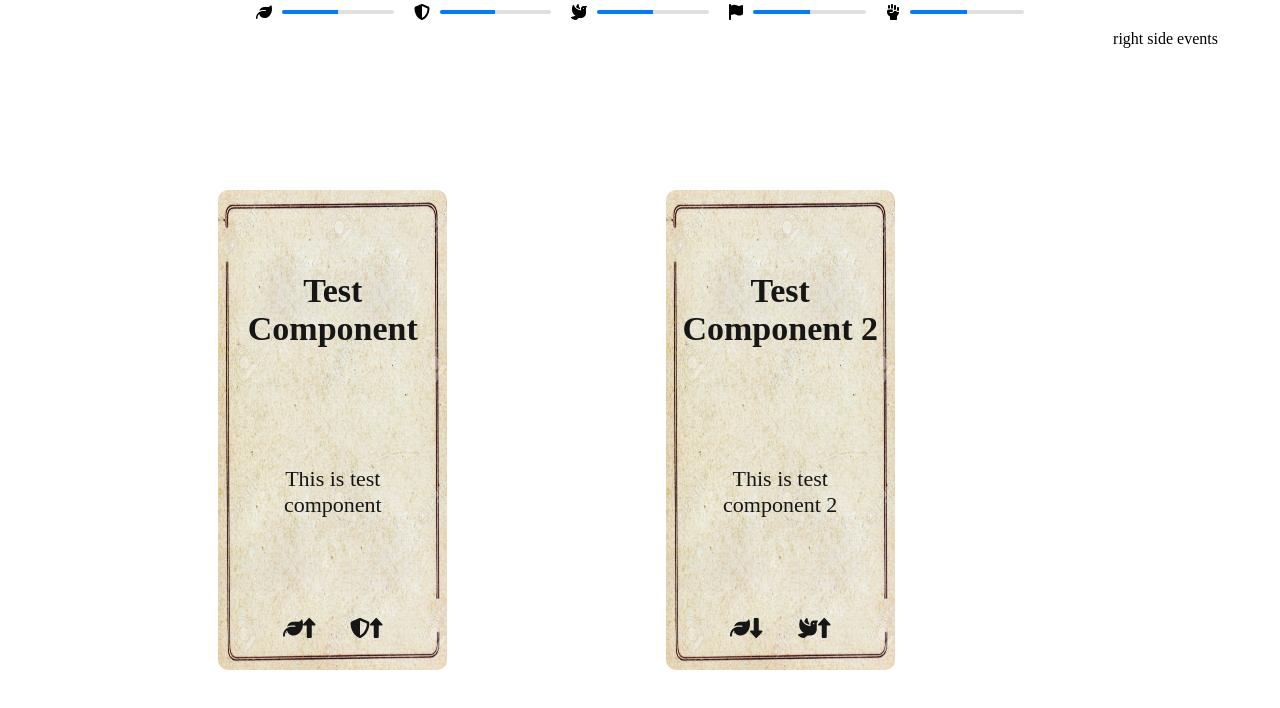
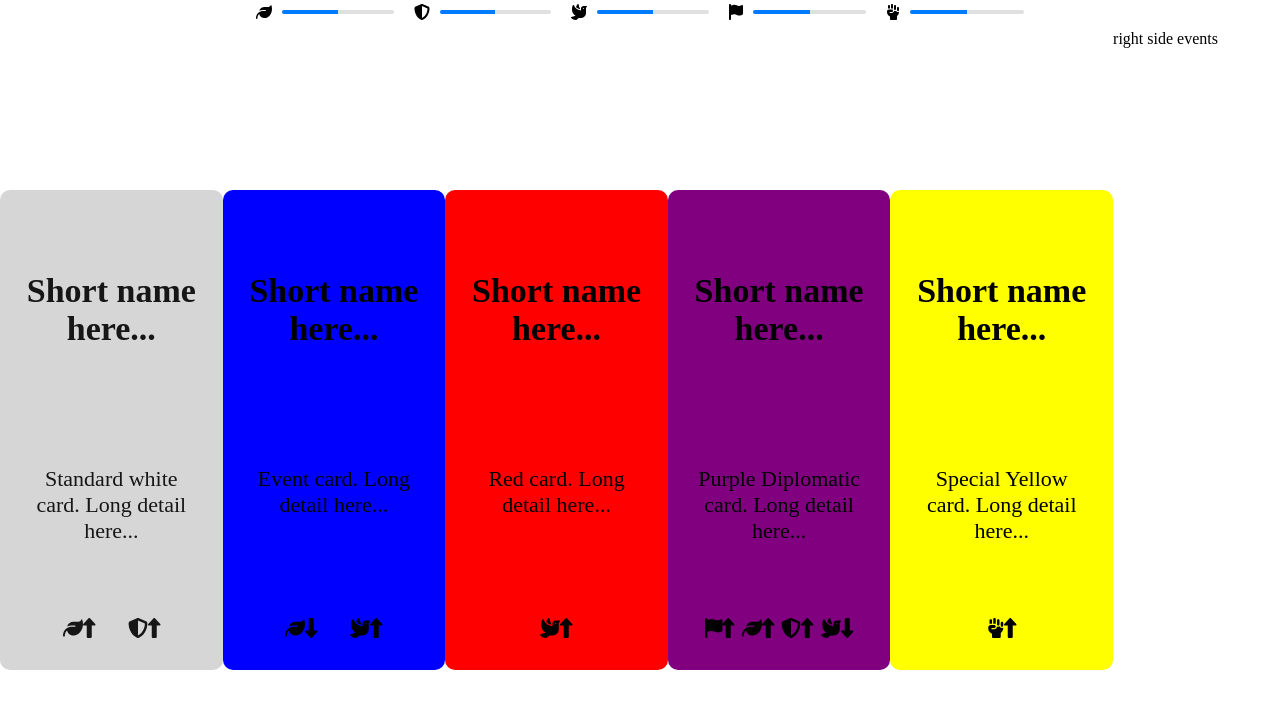
Before and after one commit to SeferMirza/StayInPower, a Vue app in the folder src/app/: page / in a window 1280 px wide. Shown: the top 708 px of the page. Built offline with nearby package versions, Linux system fonts and the light colour scheme.

Commit message:
define diffrent card type

```diff
--- a/src/app/src/App.vue
+++ b/src/app/src/App.vue
@@ -43,10 +43,11 @@ function hit(id) {
       <ChoiceCard
         v-for="card in currentScene"
         v-bind:key="card.id"
-        :name="Data.components[card.id].name"
-        :image="Data.components[card.id].image"
-        :detail="Data.components[card.id].detail"
-        :sides="Data.components[card.id].sides"
+        :name="card.name ?? Data.components[card.id].name"
+        :image="card.image ?? Data.components[card.id].image"
+        :detail="card.detail ?? Data.components[card.id].detail"
+        :sides="card.sides ?? Data.components[card.id].sides"
+        :type="card.type ?? Data.components[card.id].type"
         :sideIcons
         @click="hit(card.id)"
       />
--- a/src/app/src/components/ChoiceCard.vue
+++ b/src/app/src/components/ChoiceCard.vue
@@ -3,6 +3,7 @@ import { defineProps } from 'vue';
 
 const props = defineProps({
   name: String,
+  type: String,
   image: String,
   detail: String,
   sides: Object,
@@ -15,7 +16,7 @@ const keySides = Object.keys(props.sides);
 <template>
   <div
     class="card"
-    :style="{ backgroundImage: `url(${image})` }"
+    :class="type"
   >
     <div class="name">{{ name }}</div>
     <div class="detail">{{ detail }}</div>
@@ -40,10 +41,30 @@ const keySides = Object.keys(props.sides);
   background-size: 100% 100%;
   background-position: center;
   background-repeat: no-repeat;
-  color: rgb(22, 22, 22);
   cursor: pointer;
   border-radius: 10px;
   position: relative;
+}
+
+.white {
+  background-color: rgb(214, 214, 214);
+  color: rgb(22, 22, 22);
+}
+
+.blue {
+  background-color: rgb(0, 0, 255);
+}
+
+.purple {
+  background-color: rgb(128, 0, 128);
+}
+
+.yellow {
+  background-color: rgb(255, 255, 0);
+}
+
+.red {
+  background-color: rgb(255, 0, 0);
 }
 
 .name {
--- a/src/app/src/story-test.json
+++ b/src/app/src/story-test.json
@@ -11,14 +11,51 @@
         {
             "id": 2,
             "next": []
+        },
+        {
+            "id": 3,
+            "name": "Short name here...",
+            "detail": "Red card. Long detail here...",
+            "image": "basic.jpg",
+            "type": "red",
+            "sides": {
+                "liberal": 2
+            },
+            "next": []
+        },
+        {
+            "id": 4,
+            "name": "Short name here...",
+            "detail": "Purple Diplomatic card. Long detail here...",
+            "image": "basic.jpg",
+            "type": "purple",
+            "sides": {
+                "nationalist": 2,
+                "green": 1,
+                "conservative": 1,
+                "liberal": -1
+            },
+            "next": []
+        },
+        {
+            "id": 5,
+            "name": "Short name here...",
+            "detail": "Special Yellow card. Long detail here...",
+            "image": "basic.jpg",
+            "type": "yellow",
+            "sides": {
+                "socialist": 2
+            },
+            "next": []
         }
     ],
     "components": {
         "1": {
             "id": 1,
-            "name": "Test Component",
-            "detail": "This is test component",
+            "name": "Short name here...",
+            "detail": "Standard white card. Long detail here...",
             "image": "basic.jpg",
+            "type": "white",
             "sides": {
                 "green": 3,
                 "conservative": 1
@@ -26,9 +63,10 @@
         },
         "2": {
             "id": 2,
-            "name": "Test Component 2",
-            "detail": "This is test component 2",
+            "name": "Short name here...",
+            "detail": "Event card. Long detail here...",
             "image": "basic.jpg",
+            "type": "blue",
             "sides": {
                 "green": -3,
                 "liberal": 2
--- a/src/app/src/story.json
+++ b/src/app/src/story.json
@@ -11,6 +11,7 @@
             "name": "Test Component 2",
             "detail": "This is test component 2",
             "image": "basic.jpg",
+            "type": "white",
             "sides": {
                 "green": -3,
                 "conservative": 2
```
